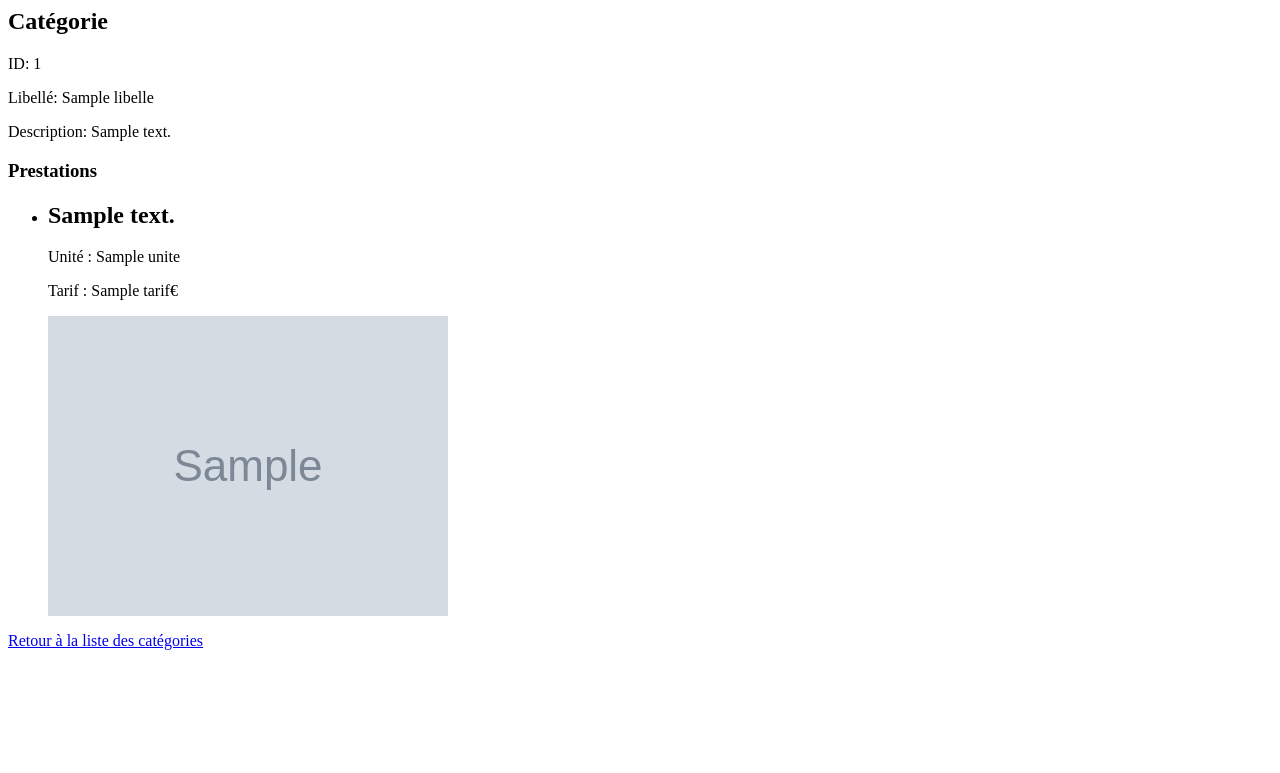
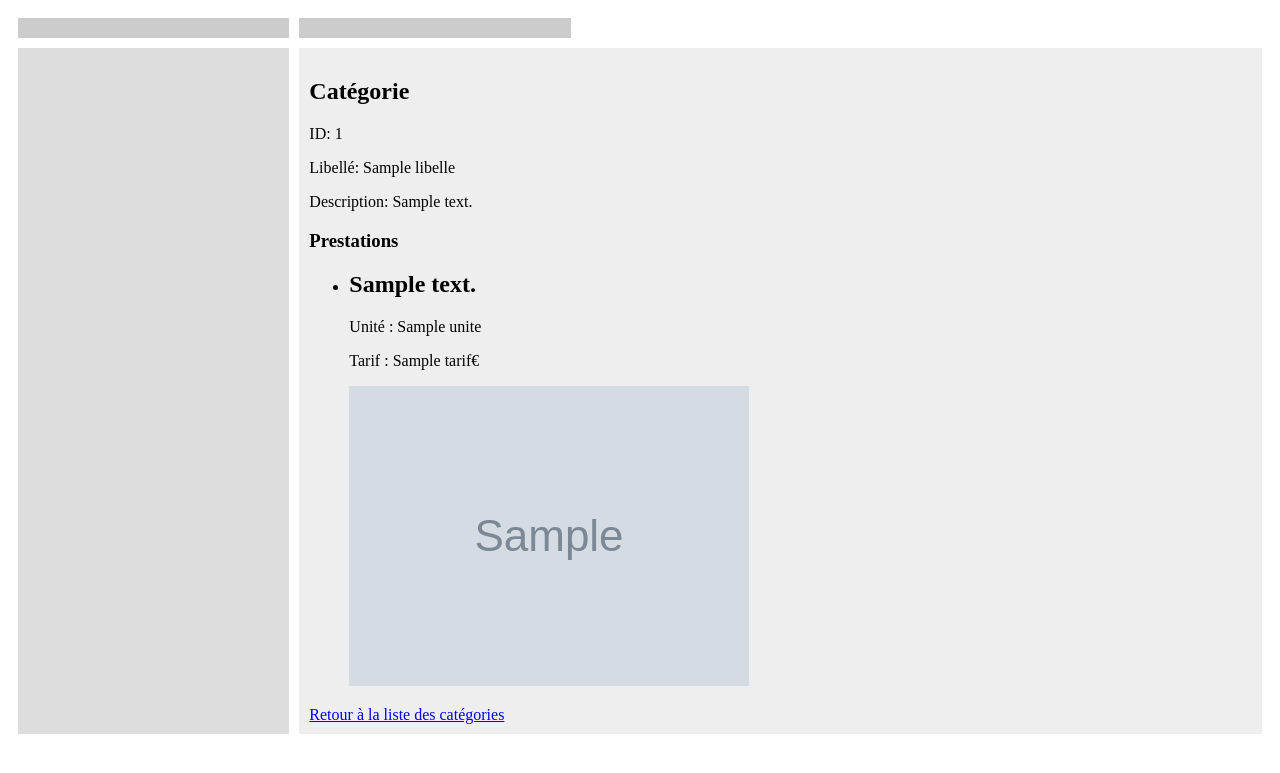
Before and after one commit to Maxime48/MyGiftBox, a PHP site: template gift.appli/src/template/categorie.twig in a window 1280 px wide. Shown: the top 773 px of the page. Run offline with PHP 8.4, Linux system fonts and the light colour scheme; the template is opened without the code that fills it: most values are stand-ins (such as "Sample title", 1, 10 or a date in 2020); grey boxes marked "Sample" are stand-in pictures; some libraries are stand-ins or nearby versions.

Commit message:
layout twig template Q4 TD4

```diff
--- a/gift.appli/src/actions/CategoriesAction.php
+++ b/gift.appli/src/actions/CategoriesAction.php
@@ -2,7 +2,7 @@
 
 namespace gift\app\actions;
 
-use gift\app\prestation\CategoriesService;
+use gift\app\services\CategoriesService;
 use Psr\Http\Message\ResponseInterface as Response;
 use Slim\Views\Twig;
 
--- a/gift.appli/src/actions/PrestationAction.php
+++ b/gift.appli/src/actions/PrestationAction.php
@@ -2,7 +2,7 @@
 
 namespace gift\app\actions;
 
-use gift\app\services\PrestationsService;
+use gift\app\services\services\PrestationsService;
 use Psr\Http\Message\ResponseInterface as Response;
 use Psr\Http\Message\ServerRequestInterface as Request;
 
--- a/gift.appli/src/services/CategorieNotFoundException.php
+++ b/gift.appli/src/services/CategorieNotFoundException.php
@@ -1,6 +1,6 @@
 <?php
 
-namespace gift\app\services\prestation;
+namespace gift\app\services;
 
 class CategorieNotFoundException extends \Exception
 {
--- a/gift.appli/src/services/CategoriesService.php
+++ b/gift.appli/src/services/CategoriesService.php
@@ -1,9 +1,8 @@
 <?php
 
-namespace gift\app\prestation;
+namespace gift\app\services;
 
 use gift\app\models\Categorie;
-use gift\app\services\prestation\CategorieNotFoundException;
 use Illuminate\Database\Eloquent\ModelNotFoundException;
 
 class CategoriesService
--- a/gift.appli/src/services/PrestationNotFoundException.php
+++ b/gift.appli/src/services/PrestationNotFoundException.php
@@ -1,6 +1,6 @@
 <?php
 
-namespace gift\app\services\prestation;
+namespace gift\app\services\services;
 
 class PrestationNotFoundException extends \Exception
 {
--- a/gift.appli/src/services/PrestationsService.php
+++ b/gift.appli/src/services/PrestationsService.php
@@ -1,6 +1,6 @@
 <?php
 
-namespace gift\app\services\prestation;
+namespace gift\app\services\services;
 
 use gift\app\models\Categorie;
 use gift\app\models\Prestation;
--- a/gift.appli/src/template/categorie.twig
+++ b/gift.appli/src/template/categorie.twig
@@ -1,3 +1,6 @@
+{% extends 'layout.twig' %}
+
+{% block body %}
     <h2>Catégorie</h2>
 
     <p>ID: {{ categorie.id }}</p>
@@ -16,3 +19,4 @@
 
     <!-- Lien de retour à la liste des catégories -->
     <a href="/categories/">Retour à la liste des catégories</a>
+{% endblock %}
--- a/gift.appli/src/template/categories.twig
+++ b/gift.appli/src/template/categories.twig
@@ -1,3 +1,6 @@
+{% extends 'layout.twig' %}
+
+{% block body %}
   <h2>Catégories</h2>
 
   <table>
@@ -12,3 +15,4 @@
       </tr>
     {% endfor %}
   </table>
+{% endblock %}
--- /dev/null
+++ b/gift.appli/src/template/layout.twig
@@ -0,0 +1,53 @@
+<!DOCTYPE html>
+<html>
+<head>
+    <title>Mon application</title>
+    <style>
+        .grid-container {
+            display: grid;
+            grid-template-areas:
+            'header header header'
+            'nav main main'
+            'footer footer footer';
+            grid-gap: 10px;
+            padding: 10px;
+        }
+
+        .header, .footer {
+            grid-area: auto;
+            background-color: #cccccc;
+            padding: 10px;
+            text-align: center;
+        }
+
+        .nav {
+            grid-area: nav;
+            background-color: #dddddd;
+            padding: 10px;
+        }
+
+        .main {
+            grid-area: main;
+            background-color: #eeeeee;
+            padding: 10px;
+        }
+    </style>
+</head>
+<body class="grid-container">
+<header class="header">
+    <!-- En-tête de l'application -->
+</header>
+
+<nav class="nav">
+    <!-- Barre de navigation de l'application -->
+</nav>
+
+<main class="main">
+    {% block body %}{% endblock %}
+</main>
+
+<footer class="footer">
+    <!-- Pied de page de l'application -->
+</footer>
+</body>
+</html>
```
Lines whose indentation alone changed are shown as unchanged.
